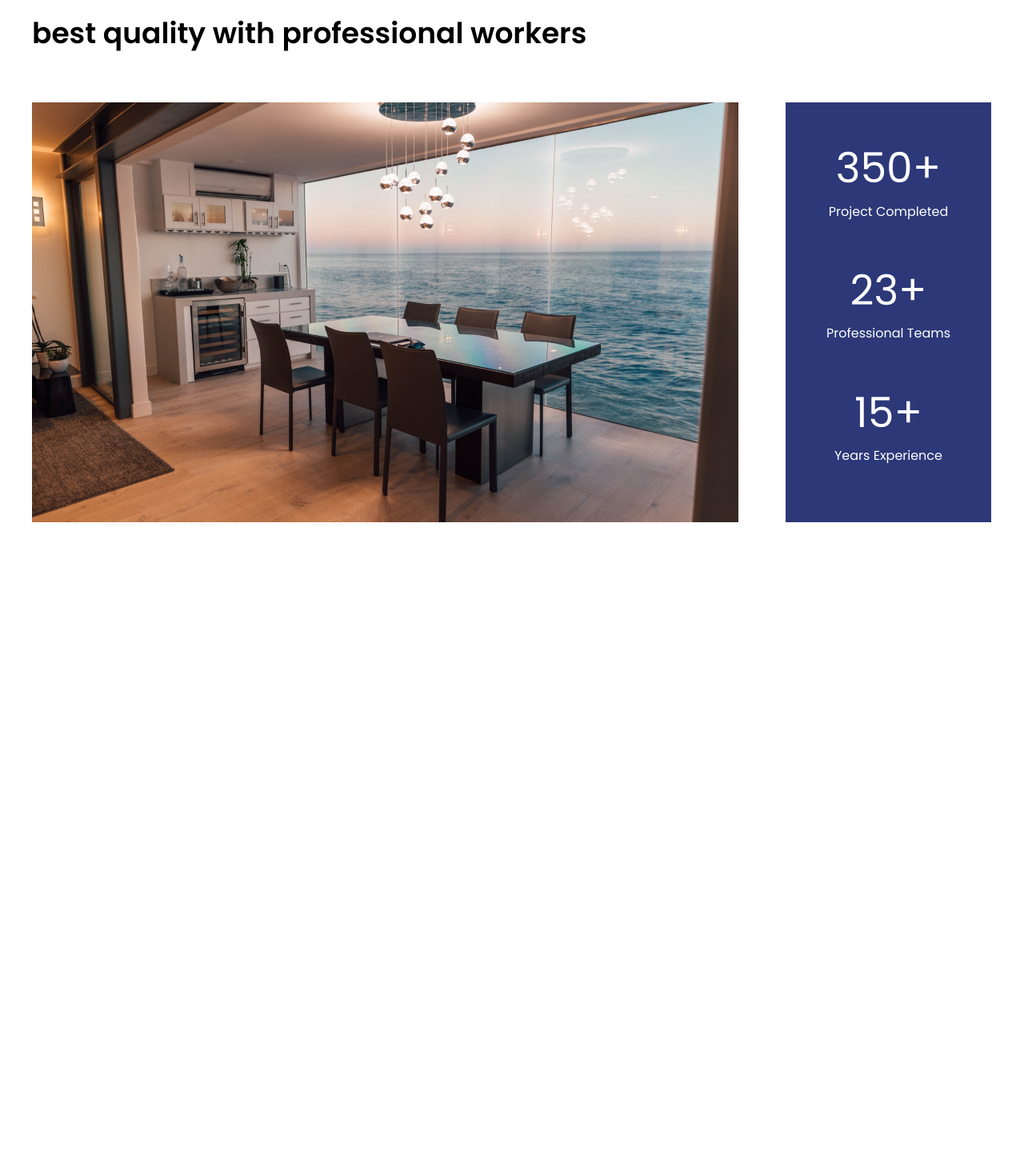
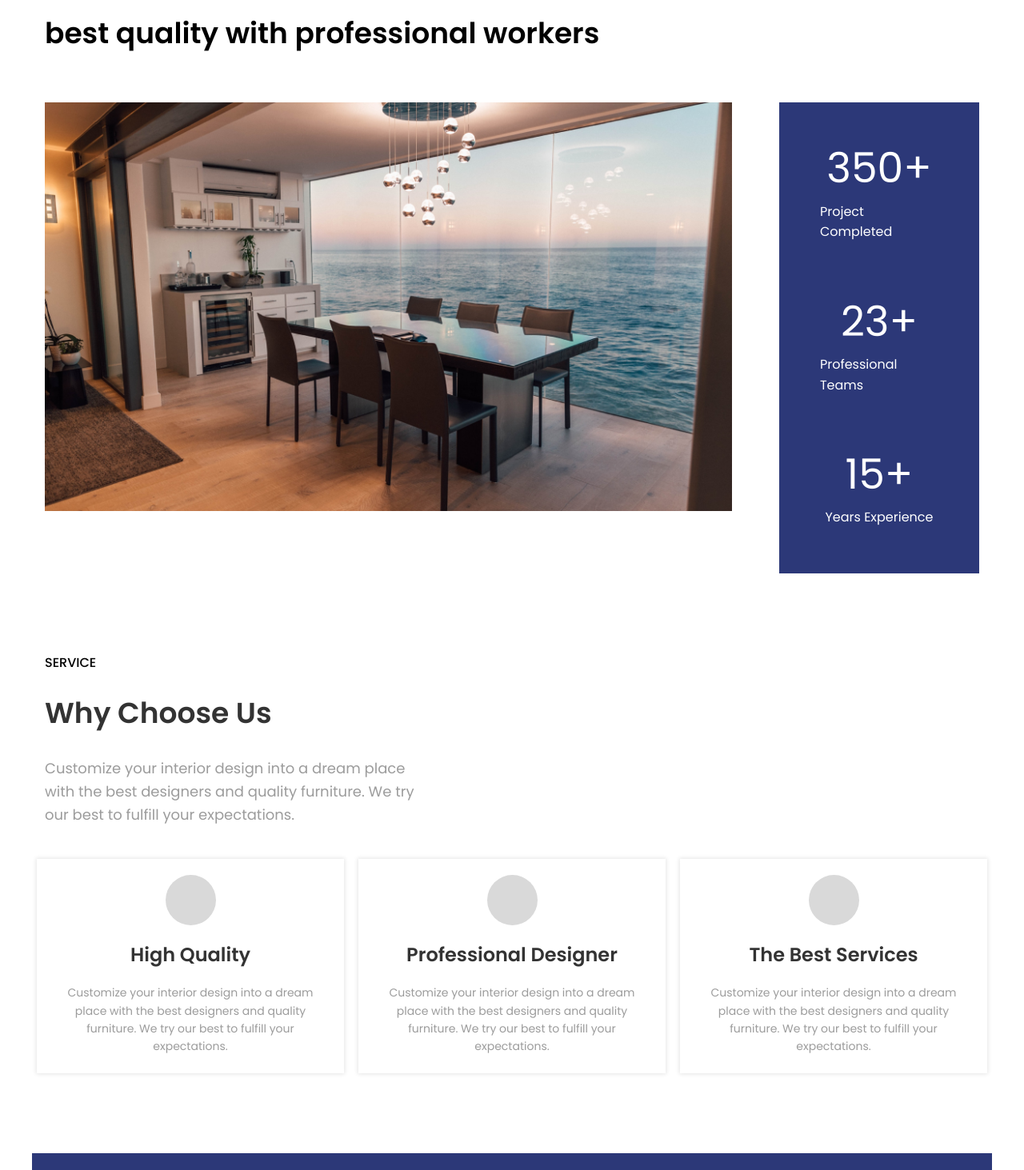
Before and after one commit to Kizya007/dananz, a Vue app: page /about in a window 1280 px wide. Shown: the part 1123-2586 px from the top of the page at 80% size. Before the commit the page ends 1780 px from the top, so only its background shows below. Built offline with nearby package versions, Linux system fonts and the light colour scheme.

Commit message:
create page about and adaptive

```diff
--- a/src/assets/aboutService.scss
+++ b/src/assets/aboutService.scss
@@ -1 +1,148 @@
 @import "../assets/mixin.scss";
+.service {
+  max-width: 1200px;
+
+  padding: 0 16px;
+
+  margin: 0 auto;
+
+  margin-bottom: 100px;
+
+  @include responsive(tablet) {
+    display: flex;
+    flex-direction: column;
+    align-items: center;
+  }
+  &-name {
+    color: var(--grayscale-black, #000);
+
+    /* Poppins/Medium/16 */
+    font-family: "Poppins";
+    font-size: 16px;
+    font-style: normal;
+    font-weight: 500;
+    line-height: 150%; /* 24px */
+
+    margin-bottom: 20px;
+  }
+  &-title {
+    color: var(--grayscale-50, #333);
+
+    /* Poppins/SemiBold/36 */
+    font-family: "Poppins";
+    font-size: 36px;
+    font-style: normal;
+    font-weight: 600;
+    line-height: 170%; /* 61.2px */
+
+    margin-bottom: 25px;
+
+    @include responsive(tablet) {
+      font-size: 28px;
+    }
+  }
+  &-subtitle {
+    color: var(--grayscale-10, #9c9c9c);
+
+    /* Poppins/Regular/18 */
+    font-family: "Poppins";
+    font-size: 18px;
+    font-style: normal;
+    font-weight: 400;
+    line-height: 160%; /* 28.8px */
+
+    margin-bottom: 40px;
+
+    width: 471px;
+
+    @include responsive(tablet) {
+      text-align: center;
+    }
+    @include responsive(phone) {
+      width: auto;
+    }
+  }
+
+  .cards {
+    display: flex;
+    align-items: center;
+    justify-content: center;
+
+    @include responsive(desktop) {
+      flex-wrap: wrap;
+    }
+    @include responsive(tablet) {
+      flex-direction: column;
+    }
+    &-item {
+      display: flex;
+      flex-direction: column;
+      align-items: center;
+      justify-content: center;
+
+      list-style-type: none;
+
+      background: var(--grayscale-white, #fff);
+      box-shadow: 0px 0px 5px 1px rgba(0, 0, 0, 0.1);
+
+      margin-right: 18px;
+
+      @include responsive(tablet) {
+        margin-right: 0;
+        margin-top: 18px;
+      }
+      &__circle {
+        width: 63px;
+        height: 63px;
+
+        border-radius: 50%;
+
+        background-color: #d9d9d9;
+
+        margin: 20px 0;
+      }
+      &__title {
+        color: var(--grayscale-50, #333);
+
+        /* Poppins/SemiBold/24 */
+        font-family: "Poppins";
+        font-size: 24px;
+        font-style: normal;
+        font-weight: 600;
+        line-height: 140%; /* 33.6px */
+
+        margin-bottom: 20px;
+
+        @include responsive(phone) {
+          font-size: 20px;
+        }
+      }
+      &__subtitle {
+        color: var(--grayscale-10, #9c9c9c);
+        text-align: center;
+
+        /* Poppins/Regular/18 */
+        font-family: "Poppins";
+        font-size: 14px;
+        font-style: normal;
+        font-weight: 400;
+        line-height: 160%; /* 28.8px */
+
+        margin: 0 25px 22px 25px;
+
+        width: 334px;
+
+        @include responsive(phone) {
+          width: auto;
+        }
+      }
+    }
+    &-item:nth-child(3) {
+      margin-right: 0;
+
+      @include responsive(desktop) {
+        margin-top: 18px;
+      }
+    }
+  }
+}
--- a/src/assets/achievement.scss
+++ b/src/assets/achievement.scss
@@ -3,6 +3,17 @@
   max-width: 1200px;
 
   margin: 0 auto;
+
+  margin-bottom: 100px;
+
+  padding: 0 16px;
+
+  @include responsive(tablet) {
+    display: flex;
+    flex-direction: column;
+    align-items: center;
+    text-align: center;
+  }
 
   &-name {
     color: var(--grayscale-black, #000);
@@ -27,21 +38,77 @@
     line-height: 170%; /* 61.2px */
 
     margin-bottom: 56px;
+
+    @include responsive(phone) {
+      margin-bottom: 20px;
+
+      font-size: 24px;
+    }
   }
   .content {
     display: flex;
 
+    @include responsive(tablet) {
+      flex-direction: column;
+      align-items: center;
+    }
+
     &-img {
       margin-right: 59px;
+
+      img {
+        max-width: 100%;
+        max-height: 100%;
       }
-    &-list {
+
+      @include responsive(desktop) {
+        margin-right: 20px;
+      }
+
+      @include responsive(tablet) {
+        margin-right: 0;
+
+        margin-bottom: 20px;
+      }
+    }
+    &-lists {
       display: flex;
       flex-direction: column;
       align-items: center;
 
       background: var(--primary-blue-100, #2c3878);
 
-      height: 525px;
+      max-width: 100%;
+
+      @include responsive(tablet) {
+        flex-direction: row;
+        justify-content: space-between;
+        align-items: center;
+
+        width: 600px;
+      }
+
+      @include responsive(phone) {
+        flex-direction: column;
+
+        width: auto;
+      }
+      .content-list {
+        display: flex;
+        flex-direction: column;
+        align-items: center;
+
+        list-style: none;
+
+        margin-bottom: 57px;
+
+        padding: 0 51px;
+
+        @include responsive(tablet) {
+          margin: 0;
+          padding: 20px;
+        }
+
         &__number {
           color: var(--grayscale-white, #fff);
 
@@ -51,9 +118,10 @@
           font-style: normal;
           font-weight: 400;
           line-height: 160%; /* 83.2px */
+
+          @include responsive(tablet) {
+            font-size: 38px;
           }
-      &__number:nth-child(1) {
-        padding-top: 40px;
         }
         &__text {
           color: var(--grayscale-white, #fff);
@@ -64,14 +132,15 @@
           font-style: normal;
           font-weight: 400;
           line-height: 160%; /* 25.6px */
+        }
+      }
+      .content-list:nth-child(1) {
+        padding-top: 40px;
 
-        margin-bottom: 57px;
-
-        padding: 0 51px;
-      }
-      &__text {
-        margin-bottom: 44px;
+        @include responsive(tablet) {
+          padding: 0;
         }
       }
     }
   }
+}
--- a/src/assets/baseBanner.scss
+++ b/src/assets/baseBanner.scss
@@ -22,6 +22,14 @@
     line-height: 140%; /* 78.4px */
 
     margin-bottom: 36px;
+
+    @include responsive(phone) {
+      width: auto;
+
+      margin-bottom: 20px;
+
+      font-size: 28px;
+    }
   }
 
   &__subtitle {
@@ -38,9 +46,19 @@
     width: 582px;
 
     margin-bottom: 86px;
+
+    @include responsive(phone) {
+      width: auto;
+
+      margin-bottom: 20px;
+    }
   }
 
   &__img {
 
+    img {
+      max-width: 100%;
+      max-height: 100%;
+    }
   }
 }
--- a/src/assets/footer.scss
+++ b/src/assets/footer.scss
@@ -26,11 +26,14 @@
       font-weight: 600;
       line-height: 170%; /* 61.2px */
 
+      @include responsive(tablet) {
+        margin-bottom: 10px;
+      }
+
       @include responsive(phone) {
         font-size: 28px;
         line-height: 100%;
 
-        margin-bottom: 10px;
       }
     }
   }
@@ -44,6 +47,10 @@
       font-style: normal;
       font-weight: 400;
       line-height: 160%; /* 28.8px */
+
+      @include responsive(phone) {
+        margin-bottom: 20px;
+      }
 
       svg {
         margin-right: 10px;
@@ -87,7 +94,7 @@
       align-items: flex-start;
 
       position: absolute;
-      right: 13%;
+      right: 20%;
 
       .follow-text {
         margin-top: 0;
--- a/src/components/aboutService.vue
+++ b/src/components/aboutService.vue
@@ -1,16 +1,45 @@
 <template>
-    <div class="">
-
+  <div class="service">
+    <p class="service-name">SERVICE</p>
+    <h2 class="service-title">Why Choose Us</h2>
+    <p class="service-subtitle">
+      Customize your interior design into a dream place with the best designers
+      and quality furniture. We try our best to fulfill your expectations.
+    </p>
+    <div class="cards">
+      <ul class="cards-item">
+        <li class="cards-item__circle"></li>
+        <li class="cards-item__title">High Quality</li>
+        <li class="cards-item__subtitle">
+          Customize your interior design into a dream place with the best
+          designers and quality furniture. We try our best to fulfill your
+          expectations.
+        </li>
+      </ul>
+      <ul class="cards-item">
+        <li class="cards-item__circle"></li>
+        <li class="cards-item__title">Professional Designer</li>
+        <li class="cards-item__subtitle">
+          Customize your interior design into a dream place with the best
+          designers and quality furniture. We try our best to fulfill your
+          expectations.
+        </li>
+      </ul>
+      <ul class="cards-item">
+        <li class="cards-item__circle"></li>
+        <li class="cards-item__title">The Best Services</li>
+        <li class="cards-item__subtitle">
+          Customize your interior design into a dream place with the best
+          designers and quality furniture. We try our best to fulfill your
+          expectations.
+        </li>
+      </ul>
     </div>
+  </div>
 </template>
 
 <style lang="scss" scoped>
 @import "../assets/aboutService.scss";
-
 </style>
 
-
-<script>
-
-
-</script>
+<script></script>
--- a/src/components/achievementAbout.vue
+++ b/src/components/achievementAbout.vue
@@ -9,13 +9,19 @@
       <div class="content-img">
         <img src="../assets/img/achievementImg.png" alt="" />
       </div>
-      <div class="content-list">
-        <p class="content-list__number">350+</p>
-        <p class="content-list__text">Project Completed</p>
-        <p class="content-list__number">23+</p>
-        <p class="content-list__text">Professional Teams</p>
-        <p class="content-list__number">15+</p>
-        <p class="content-list__text">Years Experience</p>
+      <div class="content-lists">
+        <ul class="content-list">
+          <li class="content-list__number">350+</li>
+          <li class="content-list__text">Project Completed</li>
+        </ul>
+        <ul class="content-list">
+          <li class="content-list__number">23+</li>
+          <li class="content-list__text">Professional Teams</li>
+        </ul>
+        <ul class="content-list">
+          <li class="content-list__number">15+</li>
+          <li class="content-list__text">Years Experience</li>
+        </ul>
       </div>
     </div>
   </div>
--- a/src/pages/AboutPage.vue
+++ b/src/pages/AboutPage.vue
@@ -1,6 +1,9 @@
 <template>
   <baseBanner />
   <achievementAbout />
+  <aboutService />
+  <contactUs />
+  <footerInfo />
 </template>
 
 <style lang="scss" scoped>
@@ -10,11 +13,17 @@
 <script>
 import achievementAbout from "../components/achievementAbout.vue";
 import baseBanner from "../components/baseBanner.vue";
+import aboutService from "../components/aboutService.vue";
+import contactUs from "../components/contactUs.vue";
+import footerInfo from "../components/footerInfo.vue";
 
 export default {
   components: {
     achievementAbout,
     baseBanner,
+    aboutService,
+    contactUs,
+    footerInfo,
   },
 };
 </script>
```
Lines whose indentation alone changed are shown as unchanged.
